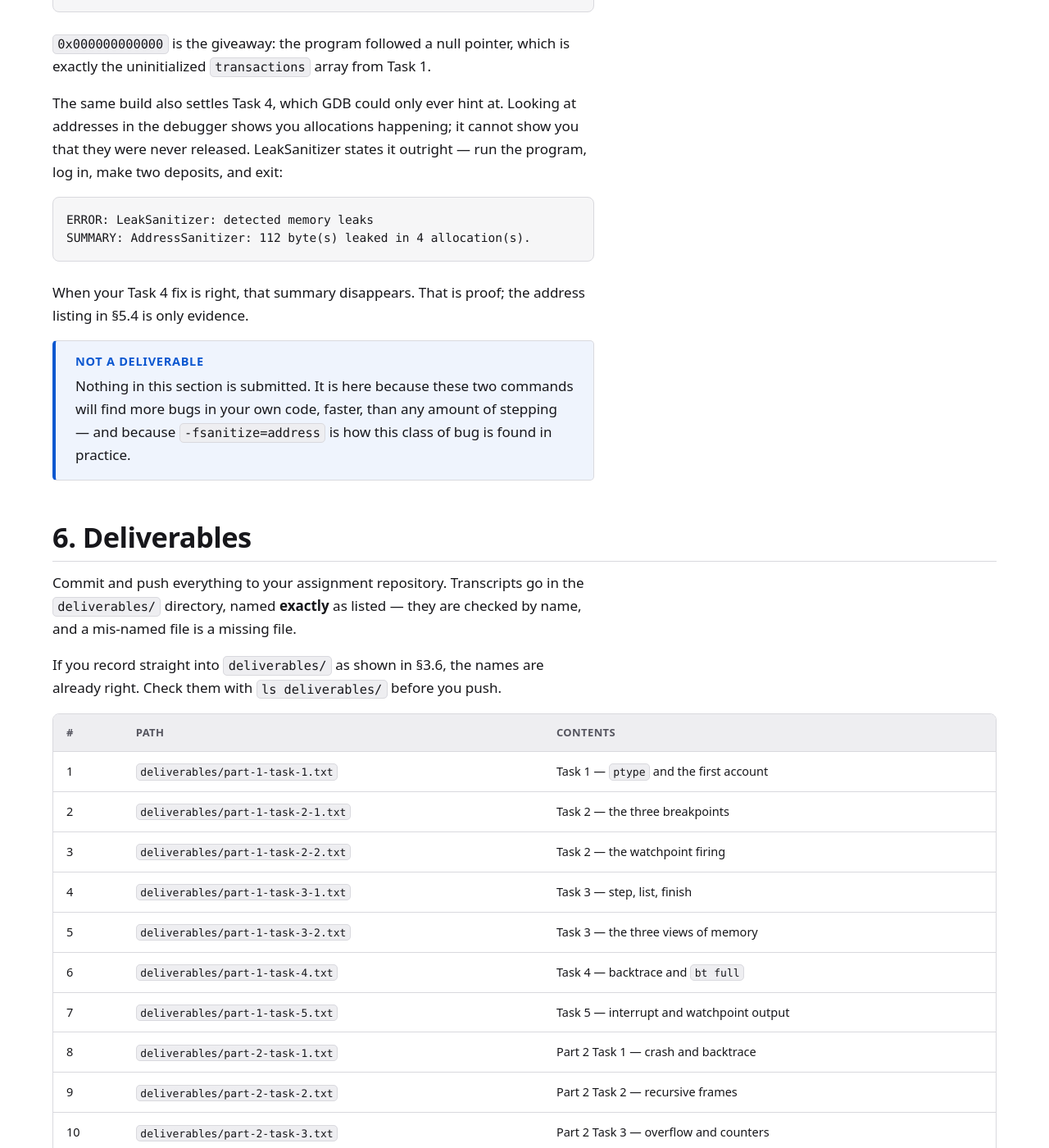
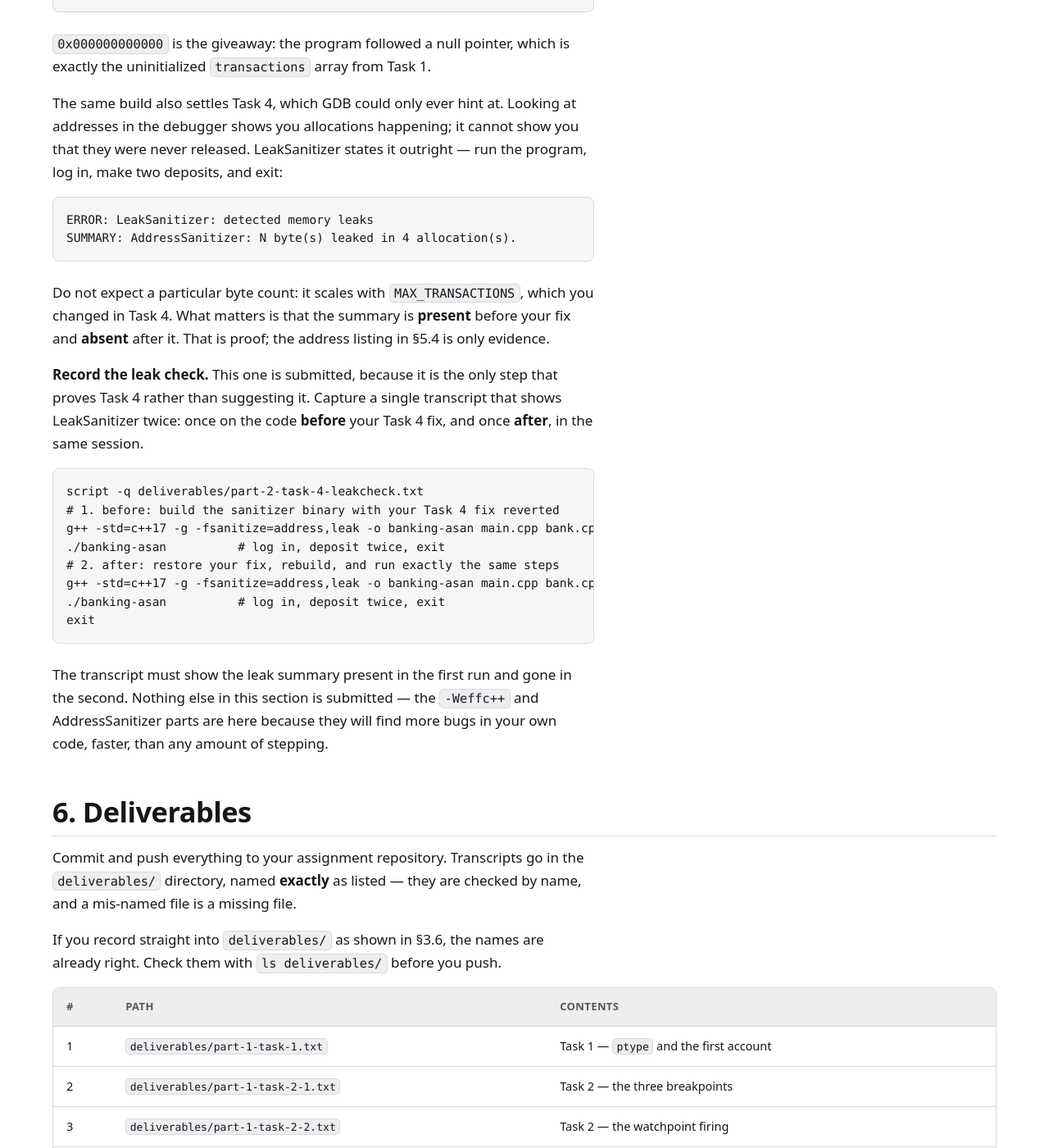
Before and after one commit to CSCE-313-FA26/CSCE-313-FA26.github.io, a Jekyll site: the page built from lab-1/index.md, in a window 1280 px wide and 1400 px high, scrolled down 15064 px. Shown: the whole window at 82% size. Built offline with Jekyll 4.4.1, drawn with Linux system fonts in a browser that asks for light colours; some of the changed text lies outside the part shown.

Commit message:
Grade the leak check, and stop quoting a byte count that students cannot match
Section 5.6 asked students to run LeakSanitizer but submitted nothing from it,
which left Task 4 resting on the address listing in 5.4 - and inspecting
addresses in a debugger shows allocations happening, never that they were not
released. The leak check is now deliverable 13: one transcript showing the leak
summary present before the Task 4 fix and absent after it.

The section also quoted "112 byte(s) leaked in 4 allocation(s)". That figure was
measured with MAX_TRANSACTIONS at its shipped value of 2, but section 5.6 comes
after Task 4 has told students to raise it to 100, where the same run reports
4816 bytes. A student following the handout in order would never see the number
printed in it. It now states the invariant instead: the summary is present
before the fix and absent after, and the byte count is explicitly not something
to match.

````diff
--- a/lab-1/index.md
+++ b/lab-1/index.md
@@ -594,19 +594,34 @@ program, log in, make two deposits, and exit:
 
 ```console
 ERROR: LeakSanitizer: detected memory leaks
-SUMMARY: AddressSanitizer: 112 byte(s) leaked in 4 allocation(s).
+SUMMARY: AddressSanitizer: N byte(s) leaked in 4 allocation(s).
 ```
 
-When your Task 4 fix is right, that summary disappears. That is proof; the
-address listing in §5.4 is only evidence.
+Do not expect a particular byte count: it scales with `MAX_TRANSACTIONS`, which
+you changed in Task 4. What matters is that the summary is **present** before
+your fix and **absent** after it. That is proof; the address listing in §5.4 is
+only evidence.
 
-<aside class="callout callout--note" aria-labelledby="sanitizer-heading">
-<h2 class="callout__title" id="sanitizer-heading">Not a deliverable</h2>
-<p>Nothing in this section is submitted. It is here because these two commands
-will find more bugs in your own code, faster, than any amount of stepping — and
-because <code>-fsanitize=address</code> is how this class of bug is found in
-practice.</p>
-</aside>
+**Record the leak check.** This one is submitted, because it is the only step
+that proves Task 4 rather than suggesting it. Capture a single transcript that
+shows LeakSanitizer twice: once on the code **before** your Task 4 fix, and once
+**after**, in the same session.
+
+```bash
+script -q deliverables/part-2-task-4-leakcheck.txt
+# 1. before: build the sanitizer binary with your Task 4 fix reverted
+g++ -std=c++17 -g -fsanitize=address,leak -o banking-asan main.cpp bank.cpp
+./banking-asan          # log in, deposit twice, exit
+# 2. after: restore your fix, rebuild, and run exactly the same steps
+g++ -std=c++17 -g -fsanitize=address,leak -o banking-asan main.cpp bank.cpp
+./banking-asan          # log in, deposit twice, exit
+exit
+```
+
+The transcript must show the leak summary present in the first run and gone in
+the second. Nothing else in this section is submitted — the `-Weffc++` and
+AddressSanitizer parts are here because they will find more bugs in your own
+code, faster, than any amount of stepping.
 
 ## 6. Deliverables
 
@@ -631,8 +646,9 @@ already right. Check them with `ls deliverables/` before you push.
 | 10 | `deliverables/part-2-task-3.txt` | Part 2 Task 3 — overflow and counters |
 | 11 | `deliverables/part-2-task-4.txt` | Part 2 Task 4 — descriptions and memory |
 | 12 | `deliverables/part-2-task-5.txt` | Part 2 Task 5 — abort and pointer |
-| 13 | `part-2/bank.cpp` | Your corrected source |
-| 14 | `part-2/types.h` | Your corrected source |
+| 13 | `deliverables/part-2-task-4-leakcheck.txt` | LeakSanitizer before and after the Task 4 fix (§5.6) |
+| 14 | `part-2/bank.cpp` | Your corrected source |
+| 15 | `part-2/types.h` | Your corrected source |
 
 Your corrected `part-2` must build with `make` and run without crashing on the
 paths above. Before pushing, confirm it from a clean state:
@@ -674,5 +690,6 @@ Changes made to this handout after release are listed here, newest first.
 
 | Date | Change |
 | --- | --- |
+| August 25, 2026 | Added a graded leak-check transcript (§5.6, deliverable 13). Reduced `MAX_ACCOUNTS` in part-2 so the program uses ~42 MB rather than ~394 MB; Task 2 is unaffected. |
 | August 25, 2026 | Deliverables are now plain-text transcripts rather than screenshots (§3.6, §6). Added §5.6 on `-Weffc++` and AddressSanitizer. Setup now points at classroom50. Corrected `x/32x` to `x/32xb` in §5.4, which reads 32 bytes rather than 32 words. |
 | August 25, 2026 | Initial release for Fall 2026. Migrated from Google Docs. |
````
